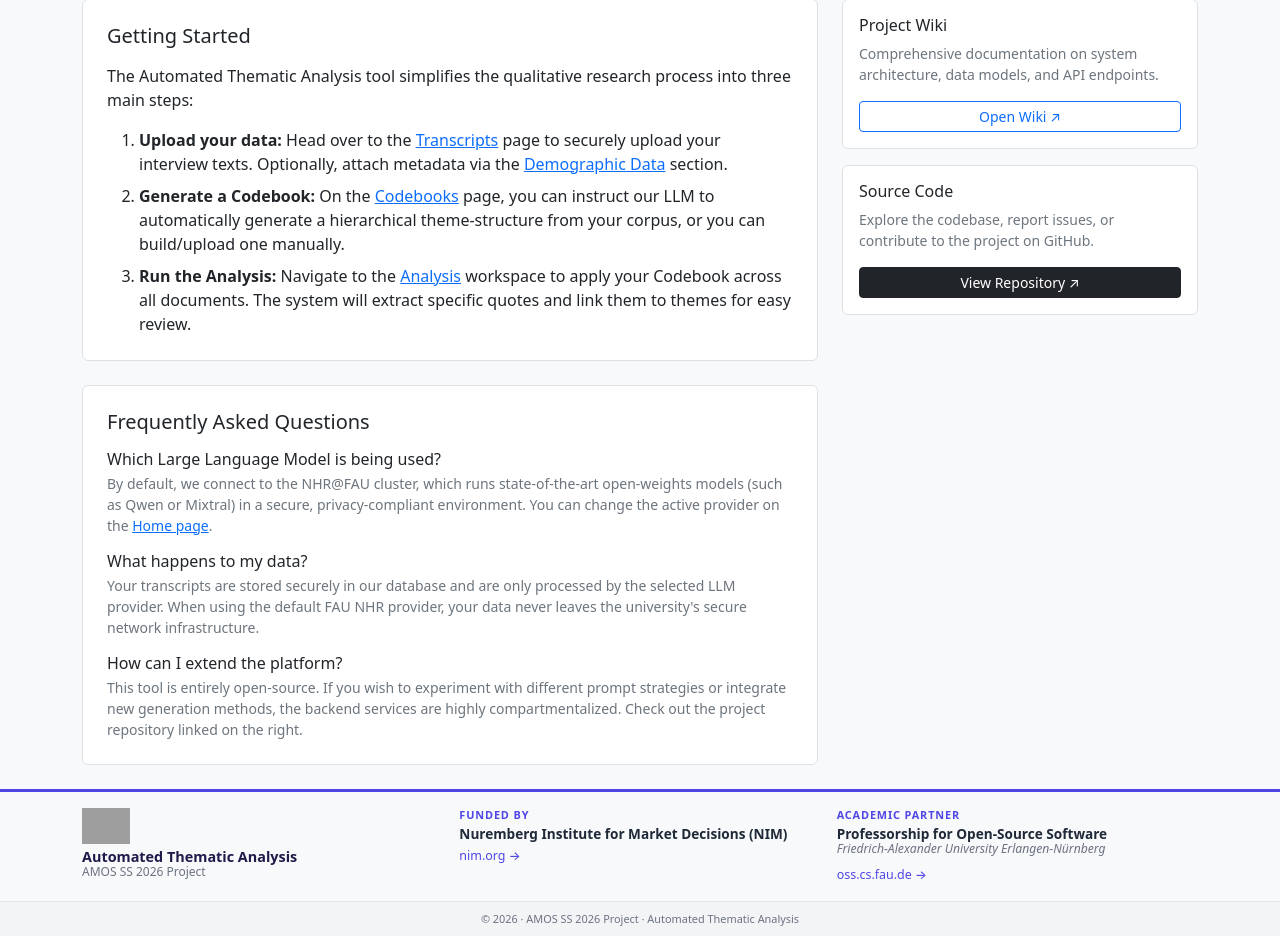
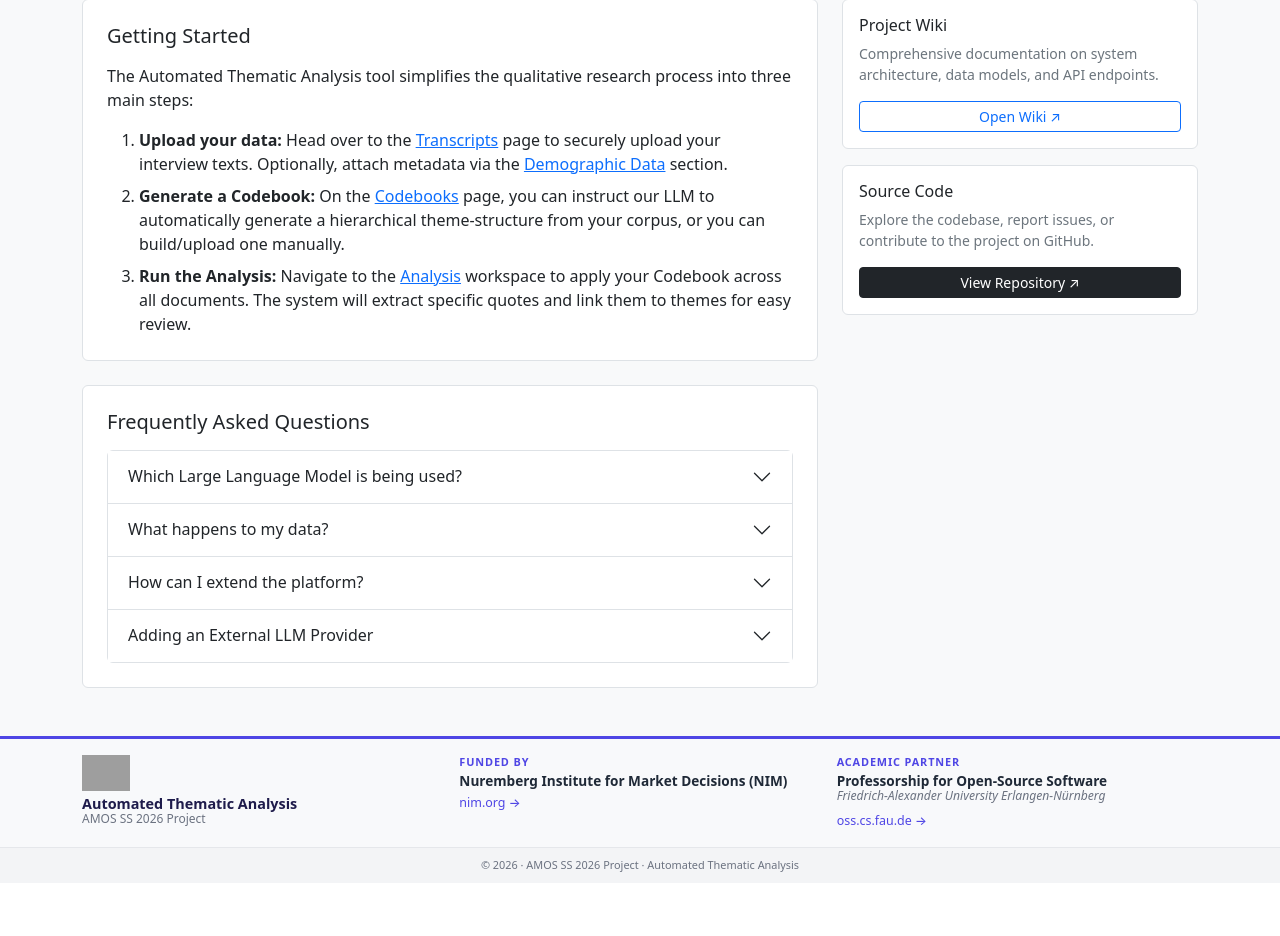
Before and after one commit to amosproj/amos2026ss02-automated-thematic-analysis, a Python web app: template Frontend/web/templates/help.html in a window 1280 px wide. Shown: the part 175-1111 px from the top of the page. After the commit the page ends 1047 px from the top, so only its background shows below. Run offline with Jinja, Linux system fonts and the light colour scheme; the template is opened without the code that fills it, so the values that code supplies are empty; grey boxes are pictures that could not be loaded.

Commit message:
docs: add instructions for configuring external LLM providers
co-authored-by: PaulK <paul.klarer@outlook.com>
signed-off-by: Ole Mueermann <ole.mueermann@fau.de>

```diff
--- a/Frontend/web/templates/help.html
+++ b/Frontend/web/templates/help.html
@@ -26,23 +26,81 @@
         </ol>
       </div>
 
-      <!-- FAQ -->
-      <div class="bg-white border rounded-2 p-4">
+      <!-- FAQ Accordion -->
+      <div class="bg-white border rounded-2 p-4 mb-4">
         <h2 class="h5 mb-3">Frequently Asked Questions</h2>
 
-        <div class="mb-3">
-          <h3 class="h6 mb-1">Which Large Language Model is being used?</h3>
-          <p class="small text-secondary mb-0">By default, we connect to the NHR@FAU cluster, which runs state-of-the-art open-weights models (such as Qwen or Mixtral) in a secure, privacy-compliant environment. You can change the active provider on the <a href="{{ url_for('main.index') }}">Home page</a>.</p>
-        </div>
+        <div class="accordion accordion-flush border rounded-2" id="faqAccordion">
+          <!-- Item 1 -->
+          <div class="accordion-item">
+            <h3 class="accordion-header" id="headingOne">
+              <button class="accordion-button collapsed" type="button" data-bs-toggle="collapse" data-bs-target="#collapseOne" aria-expanded="false" aria-controls="collapseOne">
+                Which Large Language Model is being used?
+              </button>
+            </h3>
+            <div id="collapseOne" class="accordion-collapse collapse" aria-labelledby="headingOne" data-bs-parent="#faqAccordion">
+              <div class="accordion-body small text-secondary">
+                By default, we connect to the NHR@FAU cluster, which runs state-of-the-art open-weights models (such as Qwen or Mixtral) in a secure, privacy-compliant environment. You can change the active provider on the <a href="{{ url_for('main.index') }}">Home page</a>.
+              </div>
+            </div>
+          </div>
 
-        <div class="mb-3">
-          <h3 class="h6 mb-1">What happens to my data?</h3>
-          <p class="small text-secondary mb-0">Your transcripts are stored securely in our database and are only processed by the selected LLM provider. When using the default FAU NHR provider, your data never leaves the university's secure network infrastructure.</p>
-        </div>
+          <!-- Item 2 -->
+          <div class="accordion-item">
+            <h3 class="accordion-header" id="headingTwo">
+              <button class="accordion-button collapsed" type="button" data-bs-toggle="collapse" data-bs-target="#collapseTwo" aria-expanded="false" aria-controls="collapseTwo">
+                What happens to my data?
+              </button>
+            </h3>
+            <div id="collapseTwo" class="accordion-collapse collapse" aria-labelledby="headingTwo" data-bs-parent="#faqAccordion">
+              <div class="accordion-body small text-secondary">
+                Your transcripts are stored securely in our database and are only processed by the selected LLM provider. When using the default FAU NHR provider, your data never leaves the university's secure network infrastructure.
+              </div>
+            </div>
+          </div>
 
-        <div>
-          <h3 class="h6 mb-1">How can I extend the platform?</h3>
-          <p class="small text-secondary mb-0">This tool is entirely open-source. If you wish to experiment with different prompt strategies or integrate new generation methods, the backend services are highly compartmentalized. Check out the project repository linked on the right.</p>
+          <!-- Item 3 -->
+          <div class="accordion-item">
+            <h3 class="accordion-header" id="headingThree">
+              <button class="accordion-button collapsed" type="button" data-bs-toggle="collapse" data-bs-target="#collapseThree" aria-expanded="false" aria-controls="collapseThree">
+                How can I extend the platform?
+              </button>
+            </h3>
+            <div id="collapseThree" class="accordion-collapse collapse" aria-labelledby="headingThree" data-bs-parent="#faqAccordion">
+              <div class="accordion-body small text-secondary">
+                This tool is entirely open-source. If you wish to experiment with different prompt strategies or integrate new generation methods, the backend services are highly compartmentalized. Check out the project repository linked on the right.
+              </div>
+            </div>
+          </div>
+
+          <!-- Item 4 -->
+          <div class="accordion-item">
+            <h3 class="accordion-header" id="headingFour">
+              <button class="accordion-button collapsed" type="button" data-bs-toggle="collapse" data-bs-target="#collapseFour" aria-expanded="false" aria-controls="collapseFour">
+                Adding an External LLM Provider
+              </button>
+            </h3>
+            <div id="collapseFour" class="accordion-collapse collapse" aria-labelledby="headingFour" data-bs-parent="#faqAccordion">
+              <div class="accordion-body small text-secondary">
+                <p>You can seamlessly add support for alternative LLM providers (e.g., OpenAI, Anthropic, or any OpenAI-compatible API) by modifying a few configuration files.</p>
+
+                <ol class="mb-0 ps-3">
+                  <li class="mb-2">
+                    <strong class="text-dark">Define the Provider:</strong> Open <code>Backend/app/llm/providers.py</code> and add a new <code>ProviderSpec</code> entry to the <code>PROVIDERS</code> tuple. Define its <code>id</code>, <code>label</code>, and the environment variable names it will look for (e.g., <code>api_key_attr="LLM_API_KEY_CUSTOM"</code>).
+                  </li>
+                  <li class="mb-2">
+                    <strong class="text-dark">Manage API Keys Safely:</strong> Open your local <code>Backend/.env</code> file (or copy it from <code>.env.example</code>). Add your API key matching the variable name you defined in step 1. Because <code>.env</code> is excluded via <code>.gitignore</code>, your keys remain securely on your machine and are never committed to the repository.
+                  </li>
+                  <li class="mb-2">
+                    <strong class="text-dark">Code Communications:</strong> Because the system dynamically reads the provider registry, simply registering it in <code>providers.py</code> is usually enough! However, if your provider requires specific custom headers or non-standard client initialization, you should modify the <code>build_chat_model()</code> function inside <code>Backend/app/llm/client.py</code>.
+                  </li>
+                  <li>
+                    <strong class="text-dark">Restart &amp; Select:</strong> Once configured, restart the backend server. Your new provider will instantly appear as an option in the "LLM Provider" dropdown on the <a href="{{ url_for('main.index') }}">Home page</a>.
+                  </li>
+                </ol>
+              </div>
+            </div>
+          </div>
         </div>
       </div>
 
```
